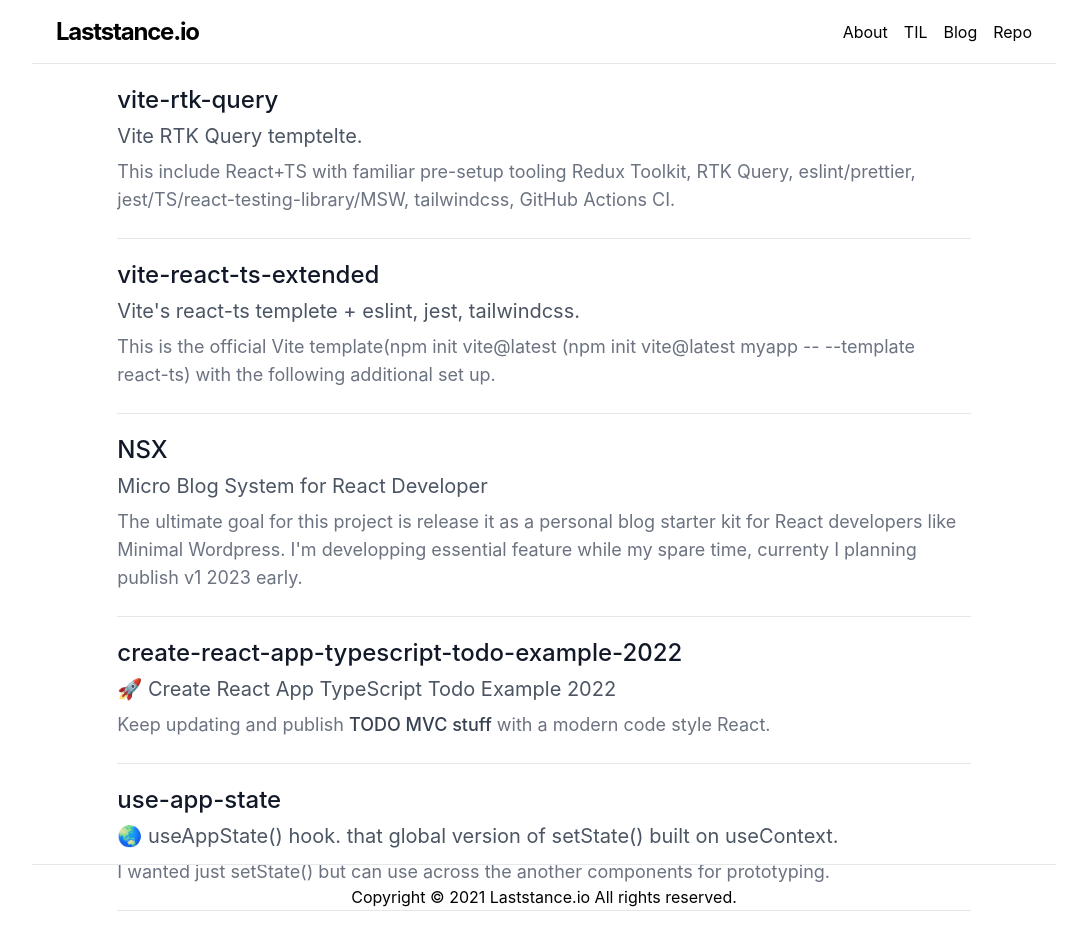
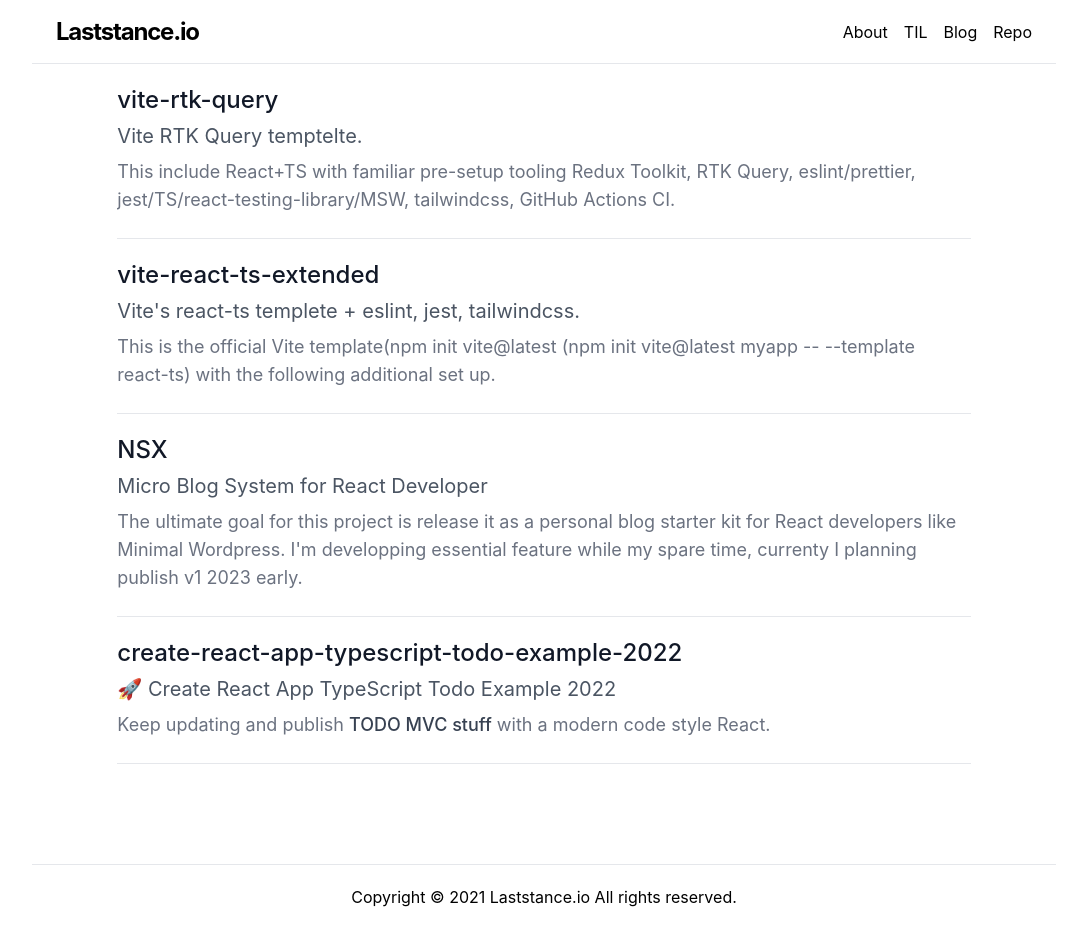
Before and after one commit to ryota-murakami/laststance.io-old, a Next.js app: page /repo in a window 1280 px wide. Shown: the whole page, without its empty margins (96-1183 px from the left). Built offline with nearby package versions, Linux system fonts and the light colour scheme.

Commit message:
remove unmaintaind repo

```diff
--- a/pages/repo.tsx
+++ b/pages/repo.tsx
@@ -49,14 +49,6 @@ const Repo: React.FC = memo(
           </a>{' '}
           with a modern code style React.
         </RepoCard>
-        <RepoCard
-          name="use-app-state"
-          url="https://github.com/laststance/use-app-state"
-          intro="🌏 useAppState() hook. that global version of setState() built on useContext."
-        >
-          I wanted just setState() but can use across the another components for
-          prototyping.
-        </RepoCard>
       </section>
     )
   },
```
